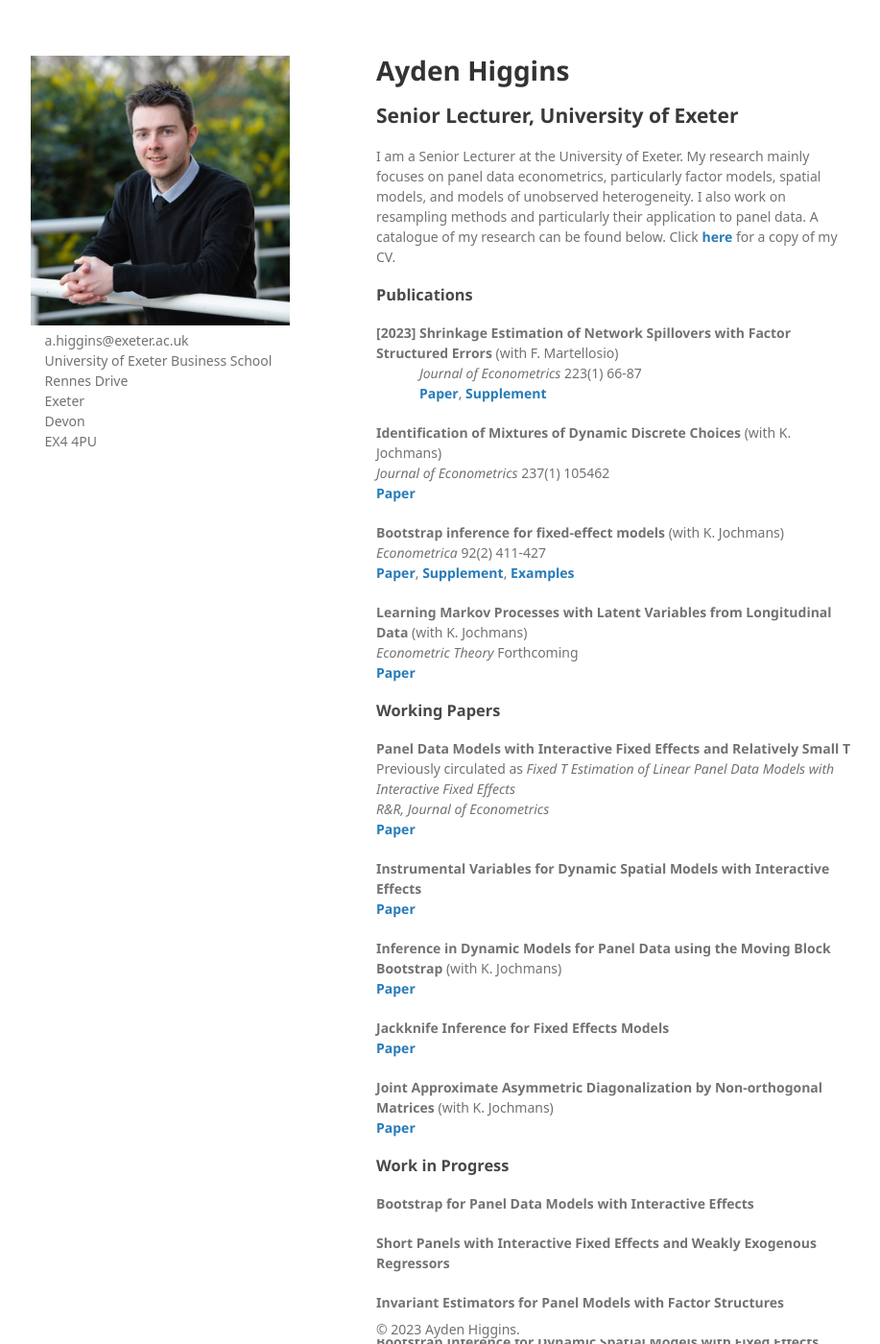
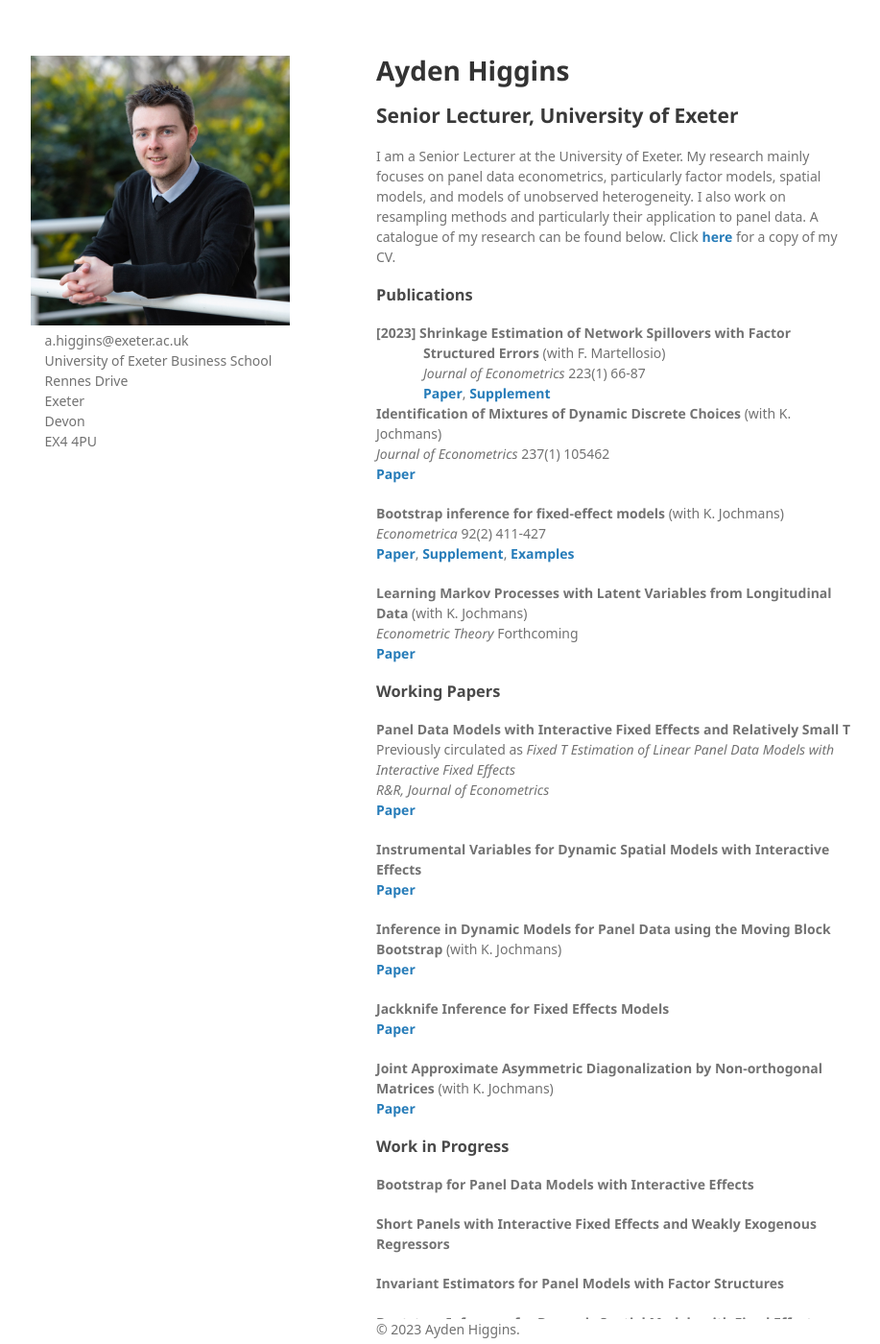
Before and after one commit to Tokkita/Tokkita.github.io, a Jekyll site: the page built from index.md, in a window 1280 px wide and 1400 px high. Shown: the whole window at 96% size, without its empty margins (178-1095 px from the left). Built offline with Jekyll 4.4.1, drawn with Linux system fonts in a browser that asks for light colours; nearby versions of some CDN libraries; some web fonts are replaced; our own code applies the rules of GitHub Pages for plain Markdown files.

Commit message:
Update index.md

```diff
--- a/index.md
+++ b/index.md
@@ -3,9 +3,15 @@
 I am a Senior Lecturer at the University of Exeter. My research mainly focuses on panel data econometrics, particularly factor models, spatial models, and models of unobserved heterogeneity. I also work on resampling methods and particularly their application to panel data. A catalogue of my research can be found below. Click <strong><a href="{{ CV.pdf | prepend: '/assets/pdf/CV/CV.pdf' | relative_url | download }}">here</a></strong> for a copy of my CV.
 
 ### Publications
+<style>
+.pub { padding-left: 3.5em; text-indent: -3.5em; }
+</style>
+
+<div class="pub">
 <b> [2023] Shrinkage Estimation of Network Spillovers with Factor Structured Errors </b> (with F. Martellosio) <br>
-<span style="visibility:hidden">[2023] </span><i> Journal of Econometrics </i> 223(1) 66-87
-<br> <span style="visibility:hidden">[2023] </span><strong><a href="...">Paper</a></strong>, <strong><a href="...">Supplement</a></strong>
+<i> Journal of Econometrics </i> 223(1) 66-87
+<br> <strong><a href="{{ Master.pdf | prepend: '/assets/pdf/Shrinkage/Master.pdf' | relative_url | download }}">Paper</a></strong>, <strong><a href="{{ Supplement.pdf | prepend: '/assets/pdf/Shrinkage/Supplement.pdf' | relative_url | download }}">Supplement</a></strong>
+</div>
 
 <b> Identification of Mixtures of Dynamic Discrete Choices </b> (with K. Jochmans) <br> <i> Journal of Econometrics </i> 237(1) 105462 <br> <strong><a href="{{ Mixture.pdf | prepend: '/assets/pdf/Mixture/Mixture.pdf' | relative_url | download }}">Paper</a></strong>
 
```
